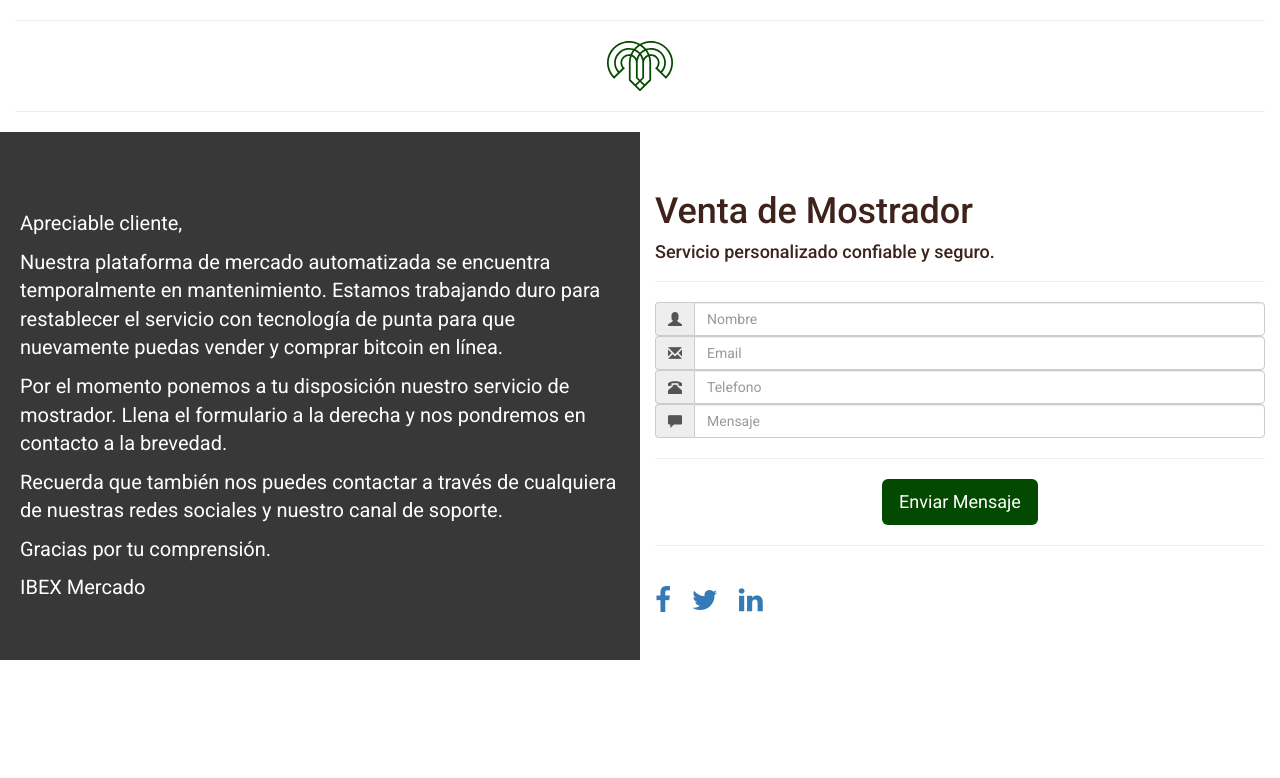
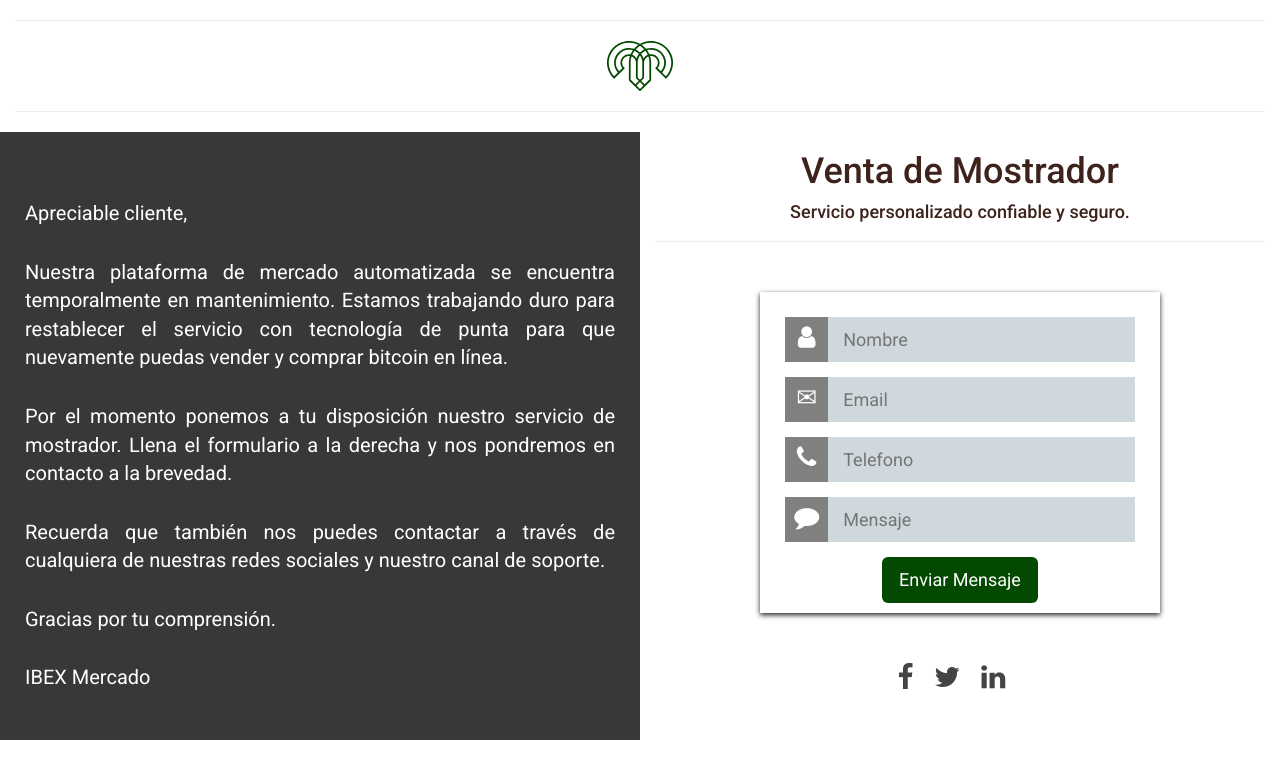
Before and after one commit to Locottus/Ibex, an Angular app: page / in a window 1280 px wide. Shown: the top 778 px of the page. Built offline with nearby package versions, Linux system fonts and the light colour scheme.

Commit message:
modified layout to look cooler

```diff
--- a/src/app/construccion/construccion.component.css
+++ b/src/app/construccion/construccion.component.css
@@ -13,40 +13,166 @@
 }
 
 html{
-    height:100%
+    height:auto;
+    margin:10px;
   }
+
   body{
-    height:100%;
+    height:auto;
+    margin:10px;
   }
   .intro{
-    height:100%
+    height:auto;
   }
 
   .left{
+    float:left;
+    width: 50%;
+
     font-size: 20px;
     display : flex;
-    padding: 20px;
-    justify-content : center;
-    align-items : center;
-    /* background-color:#0f0e0e; */
-    height : 100%;
     color : #FFF;
     background: rgba(7, 7, 7, 0.8);
   }
   .right{
+    float:left;
+    width: 50%;
 
     /* display : flex; */
-    justify-content : center;
-    align-items : center;
     background-color:#FFF;
-    height : 100%;
     color : #3d231b;
   }
-  @media (max-width: 1200px) {
-    .left{
-      height:50%
-    }
-    .right{
-      height:50%
-    }
+
+
+
+  .main{
+    width: 400px;
+    background: #fff;
+    margin: 50px auto;
+    box-shadow: 0 2px 5px #222;
   }
+  header{
+    padding: 10px;
+    background: #ff5722;
+    color: #fff;
+    text-align: center;
+  }
+  #lock-outline{
+    font-size: 75px;
+    padding: 5px;
+  }
+  header:before{
+    content: "";
+    border-left: 20px solid transparent;
+    border-right: 20px solid transparent;
+    border-top: 20px solid #ff5722;
+    position: absolute;
+    top: 175px;
+    left: 660px;
+  }
+  #form-box{
+    padding: 25px 25px 10px 25px;
+  }
+  #icon{
+    width: 50px;
+    height: 45px;
+    background: gray;
+    color: #fff;
+    line-height: 1.7;
+    margin-bottom: 5px;
+    font-size: 25px;
+  }
+  .inp{
+    width: 100%;
+    height: 45px;
+    padding: 0 15px 0 15px;
+    border: none;
+    background: #cfd8dc;
+    font-size: 18px;
+    color: #555;
+  }
+  .inp:focus{
+    outline: none;
+  }
+  .username,.password{
+    display: -webkit-flex;
+    display: -moz-flex;
+    display: -ms-flex;
+    display: -o-flex;
+    display: flex;
+    margin-bottom: 10px;
+    position: relative;
+  }
+  #rem{
+    width: 20px;
+    height: 20px;
+    float: left;
+  }
+  #rem-text{
+    float: left;
+    margin-left: 5px;
+    /* color: #444; */
+  }
+  #forgot{
+    float: right;
+    /* color: #444; */
+  }
+  .clear{
+    clear: both;
+  }
+  #sub-btn{
+    width: 100%;
+    margin-top: 15px;
+    padding: 10px;
+    border: none;
+    background: green;
+    font-size: 20px;
+    font-weight: bold;
+    color: #fff;
+    cursor: pointer;
+  }
+  #sub-btn:focus{
+    outline: none;
+  }
+  #sub-btn:hover{
+    background-color: #dd2c00;
+  }
+  p{
+    text-align: justify;
+    padding: 10px;
+    /* color: #444; */
+  }
+  .reg-box{
+    display: -webkit-flex;
+    display: -moz-flex;
+    display: -ms-flex;
+    display: -o-flex;
+    display: flex;
+    text-align: center;
+    width: 70%;
+    margin: 0 auto;
+    justify-content: space-around;
+  }
+  .s-icon{
+    width: 50px;
+    height: 50px;
+    font-size: 30px;
+    color: #fff;
+    line-height: 1.7;
+    cursor: pointer;
+  }
+  .s-icon:hover{
+    opacity: 0.9;
+  }
+  .fb{
+    background-color: #3b5998;
+  }
+  .tweet{
+    background-color: #55acee;
+  }
+  .gplus{
+    background-color: #dd4b39;
+  }
+  a{
+    color: #444;
+  }
--- a/src/app/construccion/construccion.component.html
+++ b/src/app/construccion/construccion.component.html
@@ -20,28 +20,32 @@
         </div>
 
         <div class="divopaco col-lg-6 col-sm-12 right">
-            <br><br>
-            <h1>Venta de Mostrador</h1>
-            <h4>Servicio personalizado confiable y seguro.</h4>
+            <div class="center-block text-center">
+                <h1>Venta de Mostrador</h1>
+                <h4>Servicio personalizado confiable y seguro.</h4>
+            </div>
             <hr>
-            <div class="input-group ">
+
+            <!-- <div class="input-group col-lg-6 ">
                 <span class="input-group-addon"><i class="glyphicon glyphicon-user"></i></span>
                 <input id="nombre" type="text" class="md-textarea form-control" name="nombre" placeholder="Nombre"
                     [(ngModel)]="nombre">
             </div>
-            <div class="input-group">
+            <div class="input-group col-lg-6">
                 <span class="input-group-addon"><i class="glyphicon glyphicon-envelope"></i></span>
                 <input id="email" type="text" class="md-textarea form-control" name="email" placeholder="Email"
                     [(ngModel)]="fromEmail">
             </div>
 
-            <div class="input-group">
+
+
+            <div class="input-group col-lg-6">
                 <span class="input-group-addon"><i class="glyphicon glyphicon-phone-alt"></i></span>
                 <input id="telefono" type="text" class="md-textarea form-control" name="telefono" placeholder="Telefono"
                     [(ngModel)]="telefono">
             </div>
 
-            <div class="input-group">
+            <div class="input-group col-lg-6">
                 <span class="input-group-addon"><i class="glyphicon glyphicon-comment"></i></span>
                 <input id="message" type="text" ti class="md-textarea form-control" name="message" placeholder="Mensaje"
                     mdbInput [(ngModel)]="msg">
@@ -49,8 +53,45 @@
             <hr>
             <button class="btn  IbexGreen btn-lg text-center center-block" (click)="enviarForma()"> Enviar Mensaje
             </button>
-            <hr><br>
-            <div>
+            <hr><br> -->
+
+
+            <div class="main">
+                <form action="#" method="post" id="form-box">
+                    <div class="username">
+                        <i class="fa fa-user fa-fw" id="icon"></i>
+                        <input type="text" name="nombre" class="inp" placeholder="Nombre" required autofocus [(ngModel)]="nombre">
+                    </div>
+
+                    <div class="username">
+                        <i class="fa  glyphicon-envelope fa-fw" id="icon"></i>
+                        <input type="text" name="email" class="inp" placeholder="Email" required name="email" placeholder="Email"
+                        [(ngModel)]="fromEmail">
+                    </div>
+
+                    <div class="username">
+                        <i class=" fa  fa-phone fa-fw " id="icon"></i>
+                        <input type="text" name="telefono" class="inp" placeholder="Telefono" required name="telefono" placeholder="Telefono"
+                        [(ngModel)]="telefono">
+                    </div>
+
+                    <div class="username">
+                        <i class=" fa  fa-comment fa-fw " id="icon"></i>
+                        <input type="text" name="mensaje" class="inp" placeholder="Mensaje" required name="mensaje" placeholder="Mensaje"
+                        [(ngModel)]="msg">
+                    </div>
+
+
+                    <div class="clear"></div>
+                    <!-- <input type="submit" name="submit" value="SIGN IN" id="sub-btn"> -->
+                    <button class="btn  IbexGreen btn-lg text-center center-block" (click)="enviarForma()"> Enviar Mensaje
+                    </button>
+
+
+                </form>
+            </div>
+
+            <div class = "center-block text-center">
                 <a href="https://www.facebook.com/MercadoIbex/" target="_blank"
                     class="fa fa-facebook fa-2x "></a>&nbsp;&nbsp;&nbsp;&nbsp;&nbsp;
                 <a href="https://twitter.com/MercadoIbex" class="fa fa-twitter fa-2x "
```
